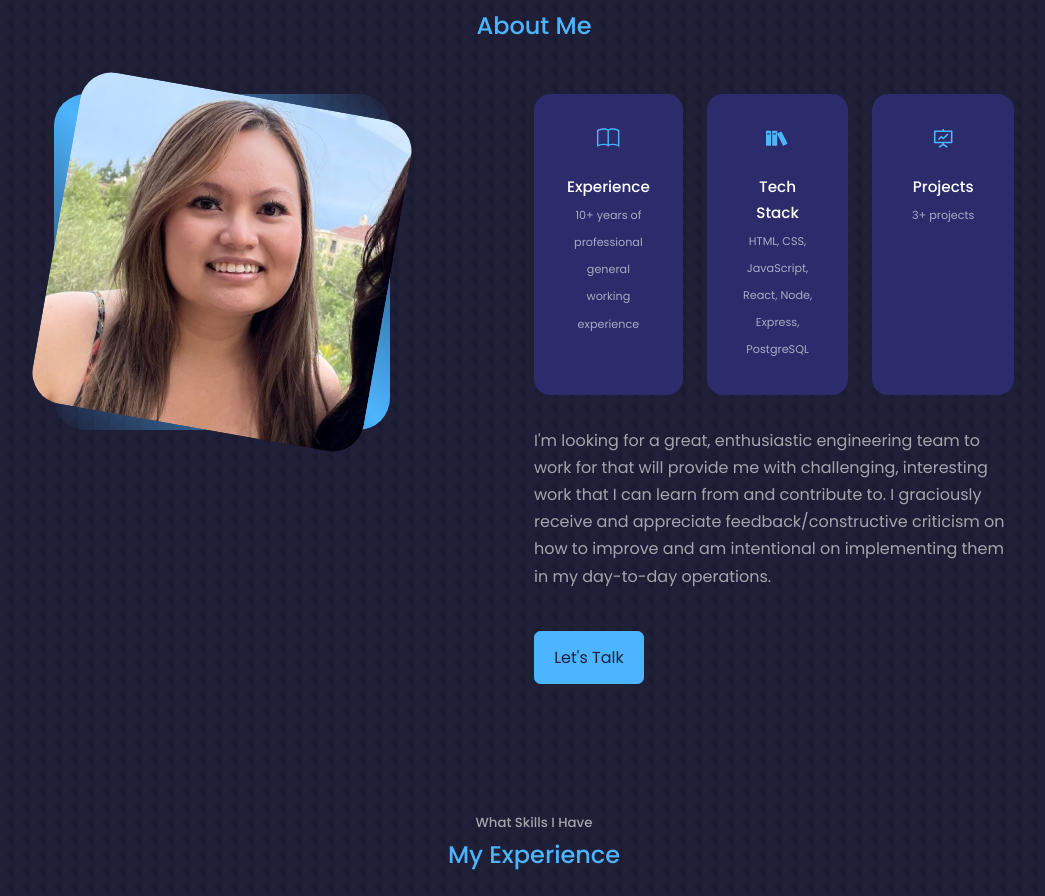
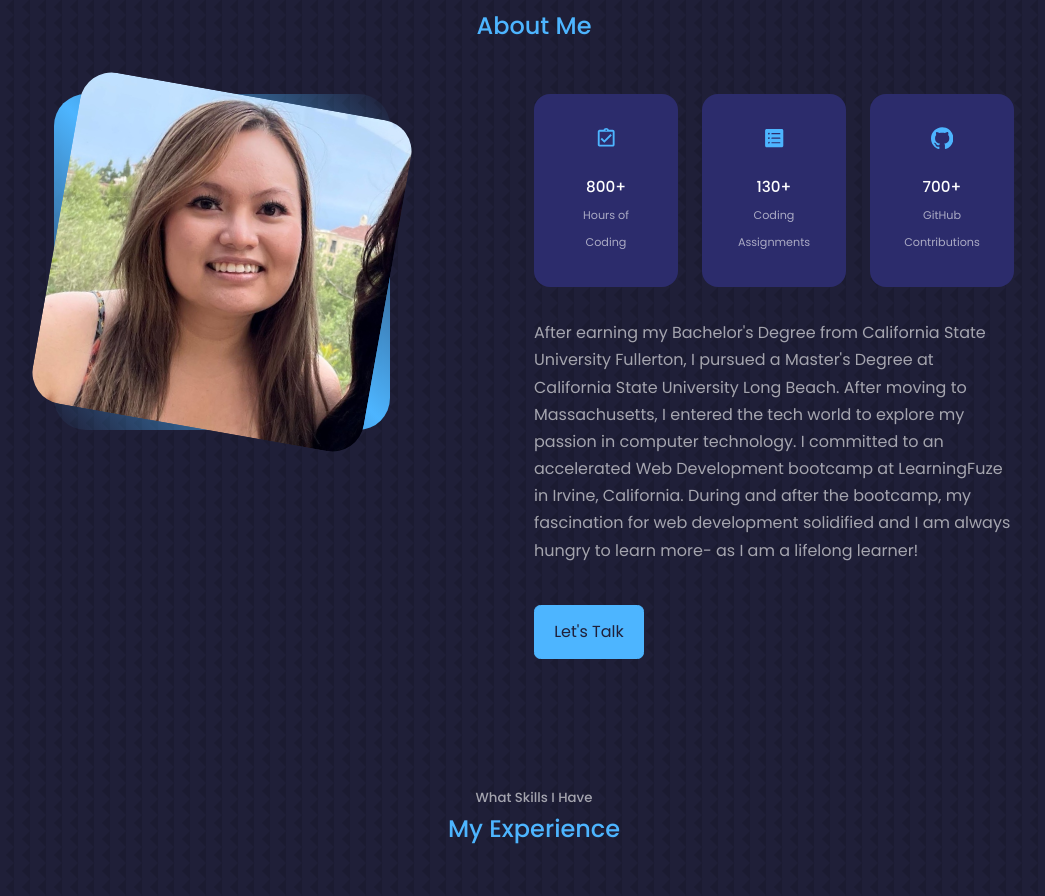
Before and after one commit to lisa-t-nguyen/portfolio, a React (Create React App) app in the folder portfolio/: page / in a window 1280 px wide. Shown: the part 945-1841 px from the top of the page, without its empty margins (106-1151 px from the left). Built offline with nearby package versions, Linux system fonts and the light colour scheme.

Commit message:
Updated about me text

```diff
--- a/portfolio/src/components/about/about.jsx
+++ b/portfolio/src/components/about/about.jsx
@@ -1,9 +1,9 @@
 import React from 'react'
 import './about.css'
 import Picture from '../../assets/Picture.png'
-import {BsBook} from 'react-icons/bs'
-import {ImBooks} from 'react-icons/im'
-import {AiOutlineFundProjectionScreen} from 'react-icons/ai'
+import {MdOutlineAssignmentTurnedIn} from 'react-icons/md'
+import {IoIosListBox} from 'react-icons/io'
+import {SiGithub} from 'react-icons/si'
 
 const About = () => {
   return (
@@ -22,28 +22,30 @@ const About = () => {
           <div className="about_cards">
 
             <article className='about_card'>
-              <BsBook className='about_icon'/>
-              <h5>Experience</h5>
-              <small>10+ years of professional general working experience</small>
+              <MdOutlineAssignmentTurnedIn className='about_icon'/>
+              <h5>800+</h5>
+              <small>Hours of Coding</small>
             </article>
 
             <article className='about_card'>
-              <ImBooks className='about_icon'/>
-              <h5>Tech Stack</h5>
-              <small>HTML, CSS, JavaScript, React, Node, Express, PostgreSQL</small>
+              <IoIosListBox className='about_icon'/>
+              <h5>130+</h5>
+              <small>Coding Assignments</small>
             </article>
 
             <article className='about_card'>
-              <AiOutlineFundProjectionScreen className='about_icon'/>
-              <h5>Projects</h5>
-              <small>3+ projects</small>
+              <SiGithub className='about_icon'/>
+              <h5>700+</h5>
+              <small>GitHub Contributions</small>
             </article>
+
           </div>
 
           <p>
-          I'm looking for a great, enthusiastic engineering team to work for that will provide me with challenging, interesting work
-          that I can learn from and contribute to. I graciously receive and appreciate feedback/constructive criticism on how to
-          improve and am intentional on implementing them in my day-to-day operations.
+            After earning my Bachelor's Degree from California State University Fullerton, I pursued a Master's Degree at California State
+            University Long Beach. After moving to Massachusetts, I entered the tech world to explore my passion in computer technology. I committed
+            to an accelerated Web Development bootcamp at LearningFuze in Irvine, California. During and after the bootcamp, my fascination for web
+            development solidified and I am always hungry to learn more- as I am a lifelong learner!
           </p>
 
           <a href='#contact' className='btn btn-primary'>Let's Talk</a>
```
